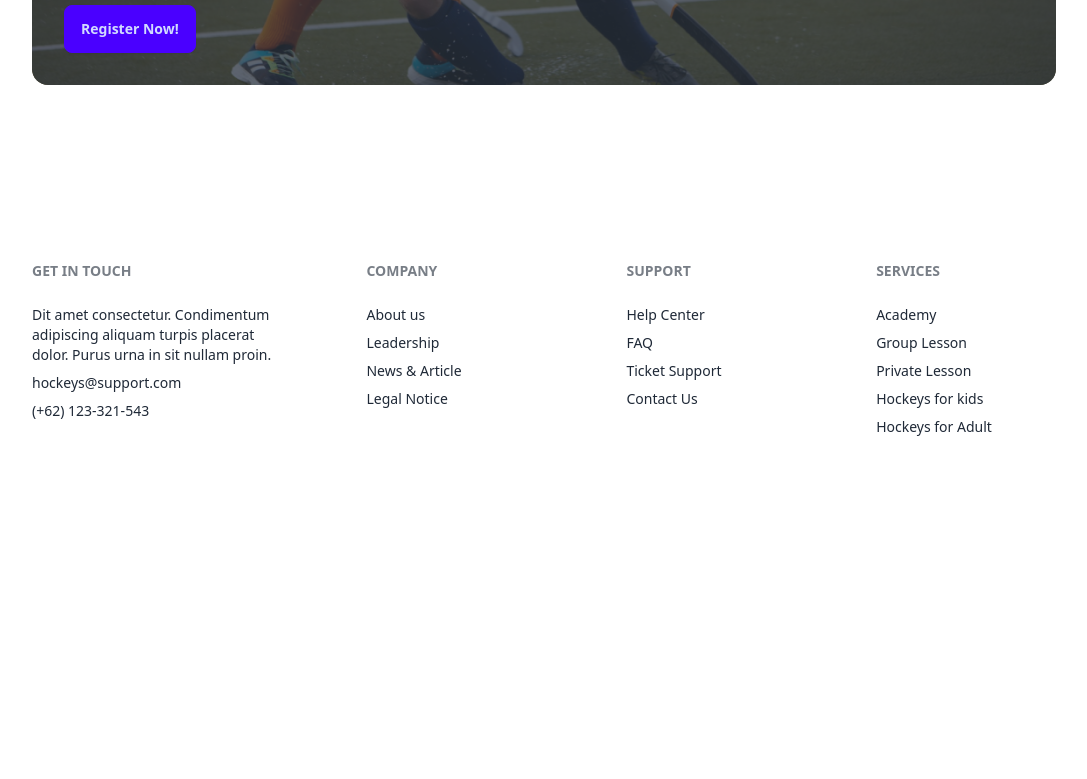
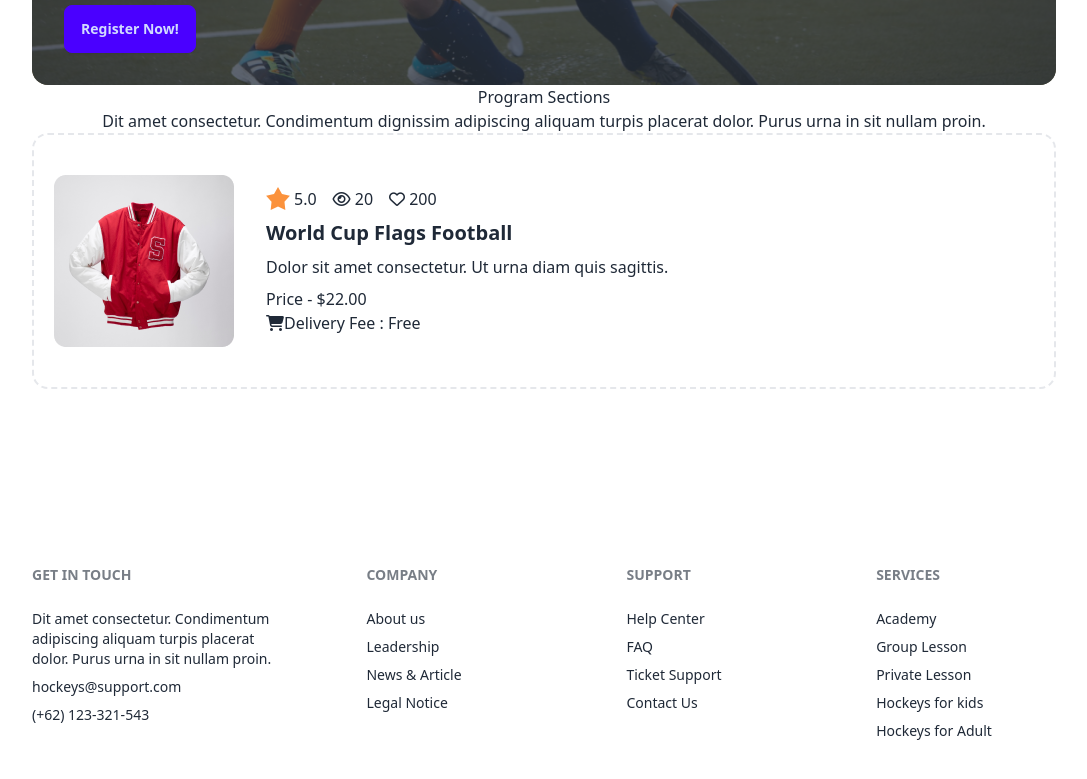
Before and after one commit to MdRehanAli/Hockeys, a plain HTML site: page index.html in a window 1280 px wide. Shown: the part 1631-2410 px from the top of the page, without its empty margins (96-1183 px from the left). Before the commit the page ends 2148 px from the top, so only its background shows below. Drawn offline with nearby package versions, Linux system fonts and the light colour scheme.

Commit message:
added product section

```diff
--- a/index.html
+++ b/index.html
@@ -11,6 +11,9 @@
 
     <!-- Tailwind CDN Link  -->
     <script src="https://cdn.tailwindcss.com"></script>
+
+    <!-- Font Awesome Kit Link  -->
+    <script src="https://kit.fontawesome.com/62445b34d6.js" crossorigin="anonymous"></script>
 
     <!-- Customized Configurations  -->
     <script>
@@ -145,6 +148,7 @@
                     <p>Amet consectetur. Condimentum dignissim adipiscing .</p>
                 </div>
             </div>
+        </section>
 
 
         <!-- Program Section  -->
@@ -162,7 +166,8 @@
                     <div class="card-body">
                         <h2 class="card-title">Junior Program</h2>
                         <p>Dolor sit amet consectetur. Ut urna diam quis sagittis. Elit elit <br>
-                                enim sagittis turpis in magna. Id et sed euismod natoque amet nunc <br> morbi nulla. Tortor
+                            enim sagittis turpis in magna. Id et sed euismod natoque amet nunc <br> morbi nulla.
+                            Tortor
                             congue sed et in.</p>
                         <div class="card-actions">
                             <button class="btn btn-primary">Register Now!</button>
@@ -174,7 +179,8 @@
                     <div class="card-body">
                         <h2 class="card-title">Junior Program</h2>
                         <p>Dolor sit amet consectetur. Ut urna diam quis sagittis. Elit elit <br>
-                                enim sagittis turpis in magna. Id et sed euismod natoque amet nunc <br> morbi nulla. Tortor
+                            enim sagittis turpis in magna. Id et sed euismod natoque amet nunc <br> morbi nulla.
+                            Tortor
                             congue sed et in.</p>
                         <div class="card-actions">
                             <button class="btn btn-primary">Register Now!</button>
@@ -186,7 +192,8 @@
                     <div class="card-body">
                         <h2 class="card-title">Junior Program</h2>
                         <p>Dolor sit amet consectetur. Ut urna diam quis sagittis. Elit elit <br>
-                                enim sagittis turpis in magna. Id et sed euismod natoque amet nunc <br> morbi nulla. Tortor
+                            enim sagittis turpis in magna. Id et sed euismod natoque amet nunc <br> morbi nulla.
+                            Tortor
                             congue sed et in.</p>
                         <div class="card-actions">
                             <button class="btn btn-primary">Register Now!</button>
@@ -196,6 +203,40 @@
             </div>
         </section>
 
+        <!-- Porducts Section  -->
+        <section>
+            <div class="text-center">
+                <h1>Program Sections</h1>
+                <p>Dit amet consectetur. Condimentum dignissim adipiscing aliquam turpis placerat dolor. Purus urna
+                    in sit nullam proin. </p>
+            </div>
+            <div class="grid grid-cols-1 lg:grid-cols-1">
+                <div class="card lg:card-side bg-base-100 border-dashed border-2 p-5 ">
+                    <figure class="rounded-lg"><img
+                            src="Images/5.png" alt="Album" />
+                    </figure>
+                    <div class="card-body">
+                        <div class="flex gap-4">
+                            <div class="rating gap-1">
+                                <input type="radio" name="rating-2" class="mask mask-star-2 bg-orange-400" />
+                                <p> 5.0</p>
+                            </div>
+                            <div>
+                                <p><i class="fa-regular fa-eye"></i> 20</p>
+                            </div>
+                            <div>
+                                <p><i class="fa-regular fa-heart"></i> 200</p>
+                            </div>
+                        </div>
+                        <h2 class="card-title">World Cup Flags Football</h2>
+                        <p>Dolor sit amet consectetur. Ut urna diam quis sagittis. </p>
+                        <div>
+                            <h3>Price - $22.00</h3>
+                            <p><i class="fa-solid fa-cart-shopping"></i>Delivery Fee : Free</p>
+                        </div>
+                    </div>
+                </div>
+        </section>
 
     </main>
 
```
Lines whose indentation alone changed are shown as unchanged.
